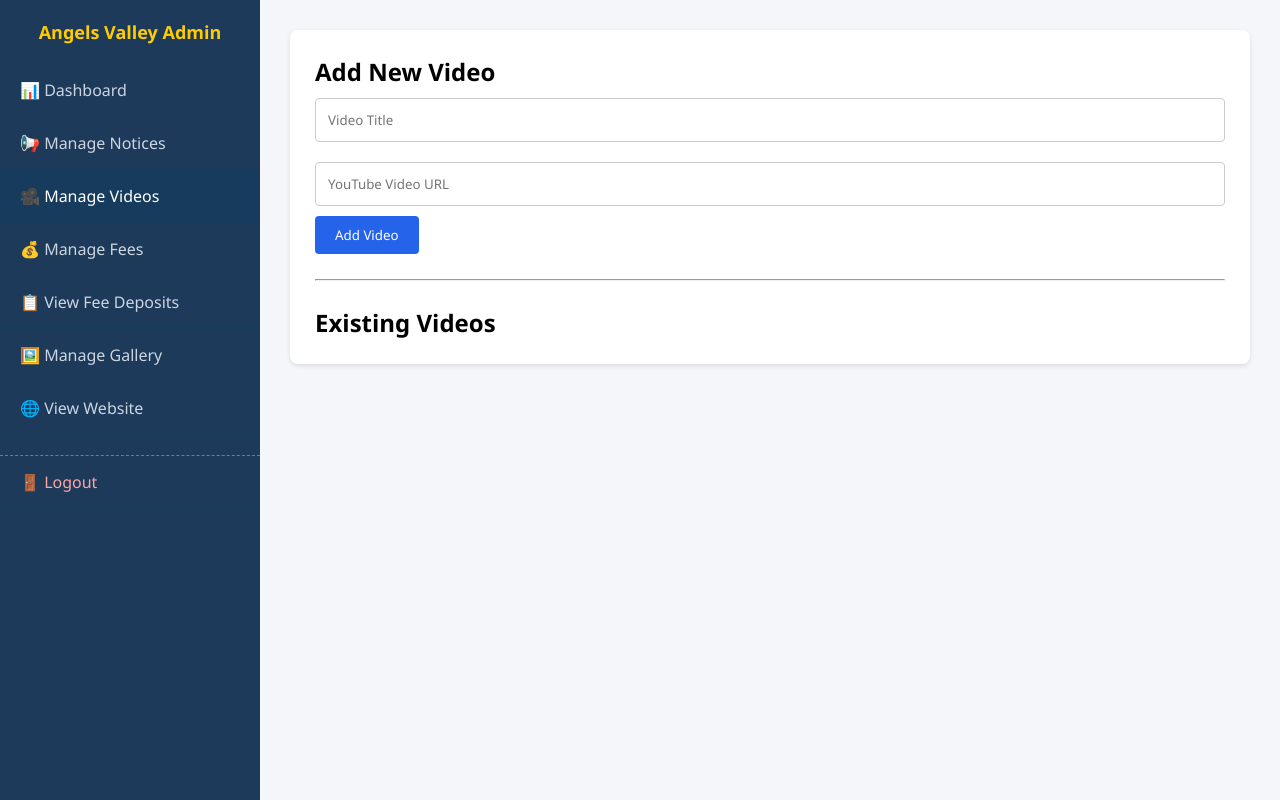
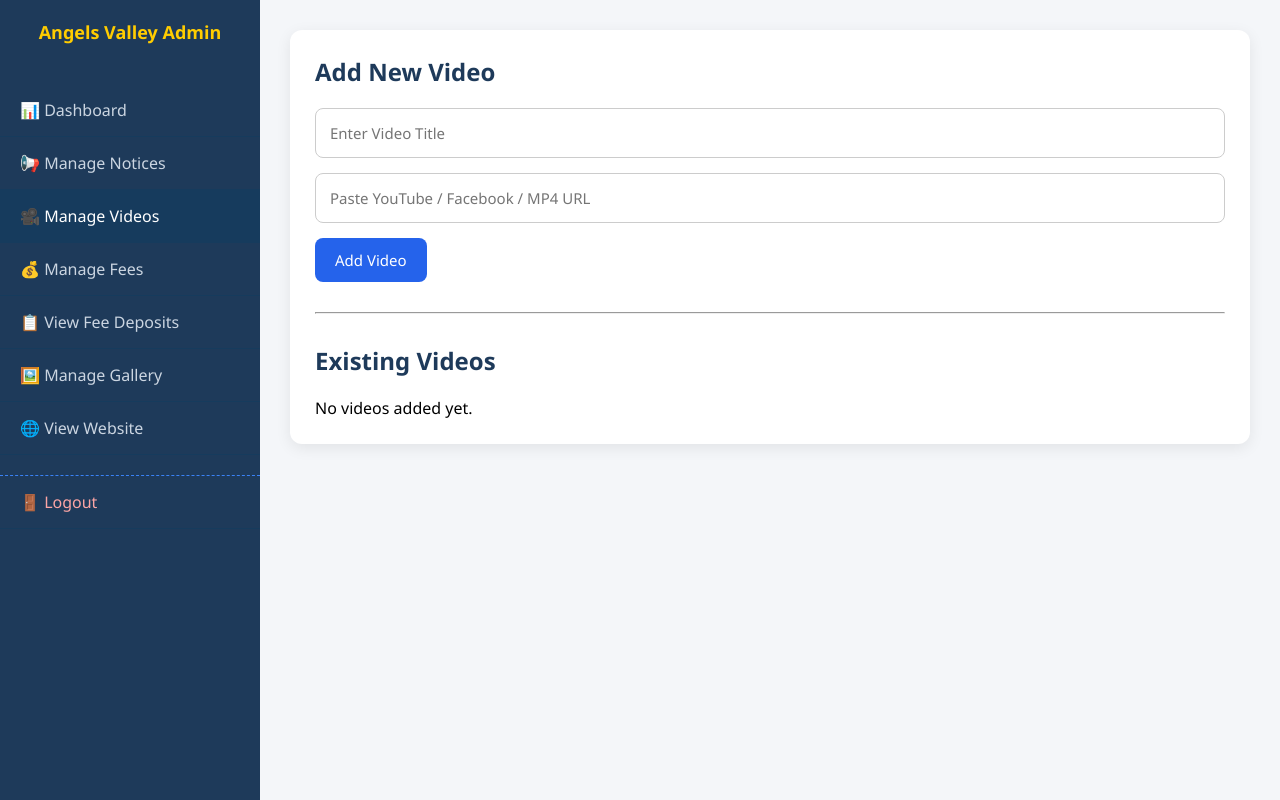
Before and after one commit to avpssuketi-dot/avpswebsite, a Flask app: page /admin/media/videos in a window 1280 px wide. Run offline with Flask 3, Linux system fonts and the light colour scheme; the visitor is signed in with stand-in values (Sample User, id 1); data that the repository does not hold is empty.

Commit message:
Updated database setup and video embed support

```diff
--- a/app.py
+++ b/app.py
@@ -265,25 +265,57 @@ def delete_gallery_image(id):
 @app.route("/admin/media/videos", methods=['GET', 'POST'])
 @login_required
 def manage_videos():
+
     if request.method == 'POST':
-        title = request.form.get('title')
-        url = request.form.get('video_url')
-        new_video = Video(title=title, video_url=url)
+
+        title = request.form.get('title', '').strip()
+        url = request.form.get('video_url', '').strip()
+
+        if not title or not url:
+            flash("Title and Video URL required!", "danger")
+            return redirect(url_for('manage_videos'))
+
+        # -------- AUTO VIDEO TYPE DETECTION --------
+        video_type = "mp4"
+
+        if "youtube.com" in url or "youtu.be" in url:
+            video_type = "youtube"
+
+        elif "facebook.com" in url or "fb.watch" in url:
+            video_type = "facebook"
+
+        # -------- SAVE VIDEO --------
+        new_video = Video(
+            title=title,
+            video_url=url,
+            video_type=video_type
+        )
+
         db.session.add(new_video)
         db.session.commit()
+
         flash("Video added successfully!", "success")
         return redirect(url_for('manage_videos'))
 
-    videos = Video.query.all()
-    return render_template("admin/videos.html", videos=videos)
+    videos = Video.query.order_by(Video.id.desc()).all()
+
+    return render_template(
+        "admin/videos.html",
+        videos=videos
+    )
+
 
 @app.route("/admin/media/videos/delete/<int:id>", methods=['POST'])
 @login_required
 def delete_video(id):
+
     video = Video.query.get_or_404(id)
+
     db.session.delete(video)
     db.session.commit()
+
     flash("Video deleted successfully!", "success")
+
     return redirect(url_for('manage_videos'))
 
 # ========================= UPDATED NOTICE ROUTE (With Image) =========================
@@ -1497,35 +1529,54 @@ def delete_doc(id):
 
 
 # ========================= APP RUNNER =========================
+
+
 def setup_database():
+
     with app.app_context():
+
         db.create_all()
 
         from sqlalchemy import text
 
-        # inquiry table me address column add
+        # inquiry table -> address column
         try:
             db.session.execute(
-                text("ALTER TABLE inquiry ADD COLUMN address VARCHAR(255);")
+                text(
+                    "ALTER TABLE inquiry ADD COLUMN address VARCHAR(255);"
+                )
             )
             db.session.commit()
-            print("✅ address column added")
-        except Exception as e:
+
+        except Exception:
             db.session.rollback()
-            print("⚠️ Address column may already exist:", e)
-
-        # users table me password field size increase
+
+        # users table -> password length increase
         try:
             db.session.execute(
-                text("ALTER TABLE users ALTER COLUMN password TYPE VARCHAR(300);")
+                text(
+                    "ALTER TABLE users ALTER COLUMN password TYPE VARCHAR(300);"
+                )
             )
             db.session.commit()
-            print("✅ Password column updated")
-        except Exception as e:
+
+        except Exception:
             db.session.rollback()
-            print("⚠️ Password column may already be updated:", e)
-
-        print("✅ Database tables initialized!")
+
+        # video table -> embed_code column
+        try:
+            db.session.execute(
+                text(
+                    "ALTER TABLE video ADD COLUMN embed_code TEXT;"
+                )
+            )
+            db.session.commit()
+
+        except Exception:
+            db.session.rollback()
+
+        print("✅ Database initialized successfully")
+
 
 setup_database()
 
--- a/templates/admin/videos.html
+++ b/templates/admin/videos.html
@@ -2,29 +2,164 @@
 <html lang="en">
 <head>
     <meta charset="UTF-8">
+    <meta name="viewport" content="width=device-width, initial-scale=1.0">
     <title>Manage Videos - Angels Valley</title>
+
     <style>
-        /* Layout Reset */
-        * { margin: 0; padding: 0; box-sizing: border-box; font-family: 'Segoe UI', Tahoma, sans-serif; }
-        body { display: flex; min-height: 100vh; background: #f4f6f9; }
 
-        /* Sidebar Styling (Wahi jo Dashboard mein hai) */
-        .sidebar { width: 260px; background: #1e3a5a; color: white; height: 100vh; position: fixed; flex-shrink: 0; }
-        .sidebar h2 { padding: 20px; font-size: 18px; color: #ffcc00; text-align: center; }
-        .sidebar a { display: block; color: #cbd5e1; padding: 15px 20px; text-decoration: none; border-bottom: 1px solid #163b5d; transition: 0.3s; }
-        .sidebar a:hover, .sidebar a.active { background: #163b5d; color: white; }
+        *{
+            margin:0;
+            padding:0;
+            box-sizing:border-box;
+            font-family:'Segoe UI',Tahoma,sans-serif;
+        }
 
-        /* Main Content */
-        .main-content { margin-left: 260px; width: calc(100% - 260px); padding: 30px; }
-        .card { background: white; padding: 25px; border-radius: 8px; box-shadow: 0 2px 5px rgba(0,0,0,0.1); }
-        .form-control { width: 100%; padding: 12px; margin: 10px 0; border: 1px solid #ccc; border-radius: 4px; }
-        .btn { padding: 10px 20px; background: #2563eb; color: white; border: none; border-radius: 4px; cursor: pointer; }
+        body{
+            display:flex;
+            min-height:100vh;
+            background:#f4f6f9;
+        }
+
+        /* Sidebar */
+        .sidebar{
+            width:260px;
+            background:#1e3a5a;
+            color:white;
+            height:100vh;
+            position:fixed;
+            overflow-y:auto;
+        }
+
+        .sidebar h2{
+            padding:20px;
+            font-size:18px;
+            color:#ffcc00;
+            text-align:center;
+        }
+
+        .sidebar a{
+            display:block;
+            color:#cbd5e1;
+            padding:15px 20px;
+            text-decoration:none;
+            border-bottom:1px solid #163b5d;
+            transition:0.3s;
+        }
+
+        .sidebar a:hover,
+        .sidebar a.active{
+            background:#163b5d;
+            color:white;
+        }
+
+        /* Main */
+        .main-content{
+            margin-left:260px;
+            width:calc(100% - 260px);
+            padding:30px;
+        }
+
+        .card{
+            background:white;
+            padding:25px;
+            border-radius:12px;
+            box-shadow:0 4px 15px rgba(0,0,0,0.08);
+        }
+
+        h2{
+            margin-bottom:20px;
+            color:#1e3a5a;
+        }
+
+        .form-control{
+            width:100%;
+            padding:14px;
+            margin-bottom:15px;
+            border:1px solid #ccc;
+            border-radius:8px;
+            font-size:15px;
+        }
+
+        .btn{
+            padding:12px 20px;
+            background:#2563eb;
+            color:white;
+            border:none;
+            border-radius:8px;
+            cursor:pointer;
+            font-size:15px;
+        }
+
+        .btn:hover{
+            background:#1d4ed8;
+        }
+
+        .video-item{
+            background:#f8fafc;
+            padding:18px;
+            border-radius:10px;
+            margin-bottom:15px;
+            border:1px solid #e2e8f0;
+        }
+
+        .video-item h3{
+            margin-bottom:8px;
+            color:#111827;
+        }
+
+        .video-url{
+            font-size:14px;
+            color:#2563eb;
+            word-break:break-all;
+            margin-bottom:10px;
+        }
+
+        .badge{
+            display:inline-block;
+            padding:4px 10px;
+            border-radius:20px;
+            font-size:12px;
+            margin-bottom:10px;
+            background:#dbeafe;
+            color:#1d4ed8;
+        }
+
+        .delete-btn{
+            background:#ef4444;
+            color:white;
+            border:none;
+            padding:8px 14px;
+            border-radius:6px;
+            cursor:pointer;
+        }
+
+        .delete-btn:hover{
+            background:#dc2626;
+        }
+
+        @media(max-width:768px){
+
+            .sidebar{
+                width:100%;
+                height:auto;
+                position:relative;
+            }
+
+            .main-content{
+                margin-left:0;
+                width:100%;
+                padding:15px;
+            }
+        }
+
     </style>
 </head>
 <body>
 
 <div class="sidebar">
+
     <h2>Angels Valley Admin</h2>
+
     <a href="{{ url_for('admin_dashboard') }}">📊 Dashboard</a>
     <a href="{{ url_for('admin_notices') }}">📢 Manage Notices</a>
     <a href="{{ url_for('manage_videos') }}" class="active">🎥 Manage Videos</a>
@@ -32,31 +167,77 @@
     <a href="{{ url_for('view_deposits') }}">📋 View Fee Deposits</a>
     <a href="{{ url_for('admin_gallery') }}">🖼️ Manage Gallery</a>
     <a href="{{ url_for('home') }}">🌐 View Website</a>
-    <a href="{{ url_for('admin_logout') }}" style="color: #fca5a5; margin-top: 20px; border-top: 1px dashed #3b82f6;">🚪 Logout</a>
+
+    <a href="{{ url_for('admin_logout') }}"
+       style="color:#fca5a5;margin-top:20px;border-top:1px dashed #3b82f6;">
+       🚪 Logout
+    </a>
+
 </div>
+
 <div class="main-content">
+
     <div class="card">
+
         <h2>Add New Video</h2>
+
         <form action="{{ url_for('manage_videos') }}" method="POST">
-            <input type="text" name="title" class="form-control" placeholder="Video Title" required>
-            <input type="text" name="video_url" class="form-control" placeholder="YouTube Video URL" required>
-            <button type="submit" class="btn">Add Video</button>
+
+            <input type="text"
+                   name="title"
+                   class="form-control"
+                   placeholder="Enter Video Title"
+                   required>
+
+            <input type="text"
+                   name="video_url"
+                   class="form-control"
+                   placeholder="Paste YouTube / Facebook / MP4 URL"
+                   required>
+
+            <button type="submit" class="btn">
+                Add Video
+            </button>
+
         </form>
 
-        <hr style="margin: 25px 0;">
+        <hr style="margin:30px 0;">
 
         <h2>Existing Videos</h2>
-        <ul>
-            {% for video in videos %}
-            <li style="margin-bottom: 10px;">
-                {{ video.title }}
-                <form action="{{ url_for('delete_video', id=video.id) }}" method="POST" style="display:inline;">
-                    <button type="submit" style="color:red; background:none; border:none; cursor:pointer; margin-left:10px;">Delete</button>
-                </form>
-            </li>
-            {% endfor %}
-        </ul>
+
+        {% for video in videos %}
+
+        <div class="video-item">
+
+            <h3>{{ video.title }}</h3>
+
+            <div class="badge">
+                {{ video.video_type|upper }}
+            </div>
+
+            <div class="video-url">
+                {{ video.video_url }}
+            </div>
+
+            <form action="{{ url_for('delete_video', id=video.id) }}"
+                  method="POST">
+
+                <button type="submit" class="delete-btn">
+                    Delete Video
+                </button>
+
+            </form>
+
+        </div>
+
+        {% else %}
+
+        <p>No videos added yet.</p>
+
+        {% endfor %}
+
     </div>
+
 </div>
 
 </body>
```
Also changed, not shown: models.py (+12 -3 lines), templates/admin/dashboard.html (+32 -58 lines).
